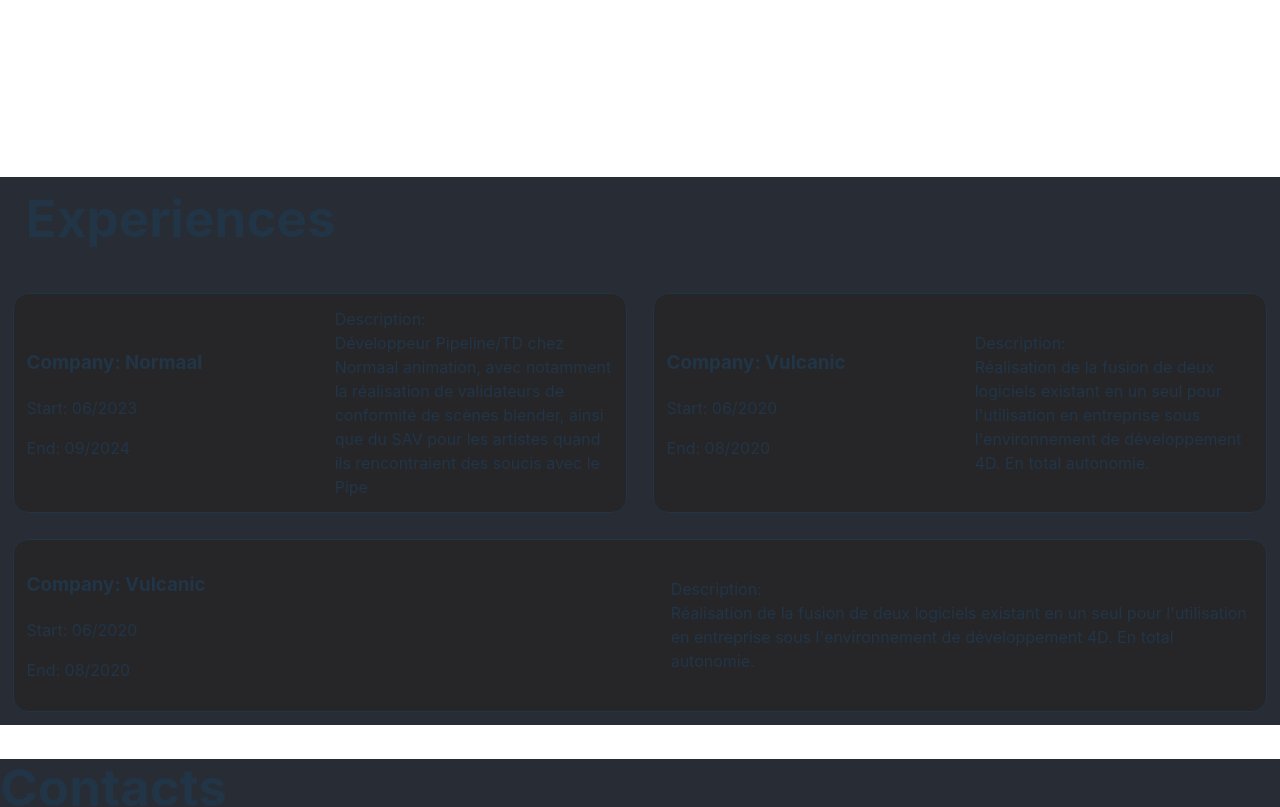
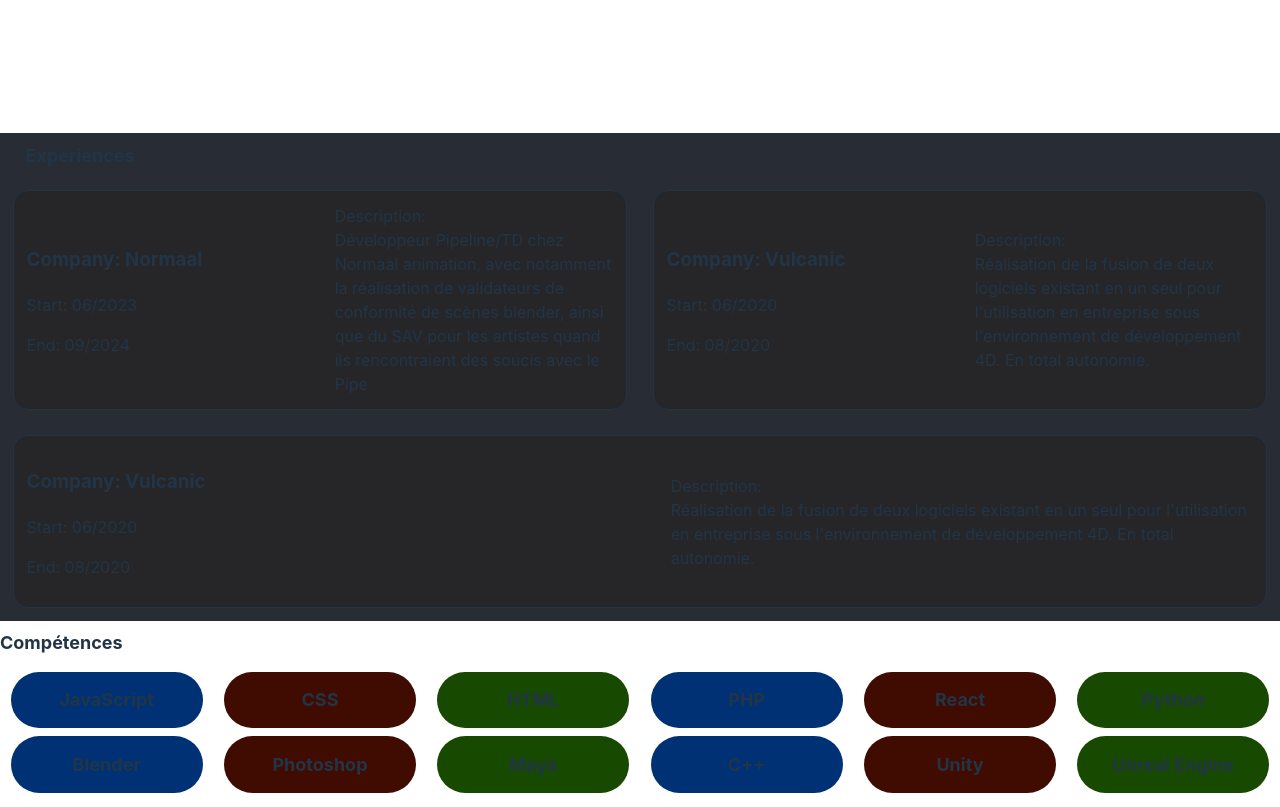
Before and after one commit to Decnox/online_resume, a Preact app in the folder online_resume/: page / in a window 1280 px wide. Shown: the part 1320-2127 px from the top of the page. Built offline with nearby package versions, Linux system fonts and the light colour scheme.

Commit message:
add competences layout and component

```diff
--- a/online_resume/index.html
+++ b/online_resume/index.html
@@ -4,7 +4,7 @@
     <meta charset="UTF-8" />
     <link rel="icon" type="image/svg+xml" href="/vite.svg" />
     <meta name="viewport" content="width=device-width, initial-scale=1.0" />
-    <title>Vite + Preact</title>
+    <title>Caillon Loïck online resume</title>
   </head>
   <body>
     <div id="app"></div>
--- a/online_resume/package.json
+++ b/online_resume/package.json
@@ -9,6 +9,9 @@
     "preview": "vite preview"
   },
   "dependencies": {
+    "@emotion/react": "^11.14.0",
+    "@emotion/styled": "^11.14.0",
+    "@mui/material": "^6.4.6",
     "preact": "^10.25.3"
   },
   "devDependencies": {
--- a/online_resume/src/app.jsx
+++ b/online_resume/src/app.jsx
@@ -5,6 +5,7 @@
 import AppFooter from "./layout/footer/AppFooter.jsx"
 import AppPassions from "./layout/passions/AppPassions.jsx"
 import AppExperiences from "./layout/experiences/appExperience.jsx"
+import AppSkills from './layout/Skills/AppSkills.jsx'
 
 export function App() {
   return (
@@ -12,6 +13,7 @@
       <AppHeader/>
       <AppPassions/>
       <AppExperiences/>
+      <AppSkills/>
       <AppFooter/>
     </div>
   )
--- /dev/null
+++ b/online_resume/src/components/appSkillsCard.css
@@ -0,0 +1,15 @@
+.skill{
+    flex-basis: 15%;
+    border-radius: 3vw;
+    padding-top: 0.5%;
+    padding-bottom: 0.5%;
+    margin-bottom: 1vh;
+    display: flex;
+    justify-content: space-around;
+    flex-direction: row;
+    flex-wrap: wrap;
+}
+
+h1{
+    font-size: large;
+}
--- /dev/null
+++ b/online_resume/src/components/appSkillsCard.jsx
@@ -0,0 +1,10 @@
+import "./appSkillsCard.css"
+const AppSkillsCard = ({name, color}) => {
+    return (
+        <div className="skill" style={{backgroundColor: color}}>
+            <h1>{name}</h1>
+        </div>
+    )
+}
+
+export default AppSkillsCard;
--- /dev/null
+++ b/online_resume/src/layout/Skills/AppSkills.css
@@ -0,0 +1,11 @@
+.skills{
+    display: flex;
+    flex-direction: row;
+
+}
+
+.skill{
+    display: flex;
+    flex-direction: row;
+
+}
--- /dev/null
+++ b/online_resume/src/layout/Skills/AppSkills.jsx
@@ -0,0 +1,19 @@
+import { skills } from "../../utils/skills.js"
+import AppSkillsCard from "../../components/appSkillsCard.jsx"
+
+const AppSkills = () => {
+    return(
+        <div className="skills">
+            <h1>Compétences</h1>
+                <div className="skill">
+                {
+                    skills.map((skill) =>
+                        <AppSkillsCard {...skill} />)
+                }
+                </div>
+        </div>
+
+    )
+}
+
+export default AppSkills;
--- a/online_resume/src/layout/experiences/appExperience.css
+++ b/online_resume/src/layout/experiences/appExperience.css
@@ -31,6 +31,10 @@
         width:100%;
         margin: 0%;
     }
+
+    #title{
+        font-size: xx-large;
+    }
 }
 
 @media (max-width: 400px){
@@ -44,4 +48,8 @@
         width:100%;
         margin: 0%;
     }
+
+    #title{
+        font-size: large;
+    }
 }
--- a/online_resume/src/layout/header/AppHeader.css
+++ b/online_resume/src/layout/header/AppHeader.css
@@ -38,3 +38,14 @@
         width: 10%;
     }
 }
+
+@media (max-width : 1200px) {
+    .link{
+        font-size:2vw;
+        margin-left: 5%;
+    }
+
+    #name{
+        width: 10%;
+    }
+}
--- /dev/null
+++ b/online_resume/src/utils/skills.js
@@ -0,0 +1,50 @@
+export const skills = [
+    {
+        "name": "JavaScript",
+        "color": "#003174"
+    },
+    {
+        "name": "CSS",
+        "color": "#400b00"
+    },
+    {
+        "name": "HTML",
+        "color": "#184900"
+    },
+    {
+        "name": "PHP",
+        "color": "#003174"
+    },
+    {
+        "name": "React",
+        "color": "#400b00"
+    },
+    {
+        "name": "Python",
+        "color": "#184900"
+    },
+    {
+        "name": "Blender",
+        "color": "#003174"
+    },
+    {
+        "name": "Photoshop",
+        "color": "#400b00"
+    },
+    {
+        "name": "Maya",
+        "color": "#184900"
+    },
+    {
+        "name": "C++",
+        "color": "#003174"
+    },
+    {
+        "name": "Unity",
+        "color": "#400b00"
+    },
+    {
+        "name": "Unreal Engine",
+        "color": "#184900"
+    },
+]
```
Also changed, not shown: online_resume/src/utils/getData.js (deleted), 1 other file (tests, documents, lock files or other folders).
